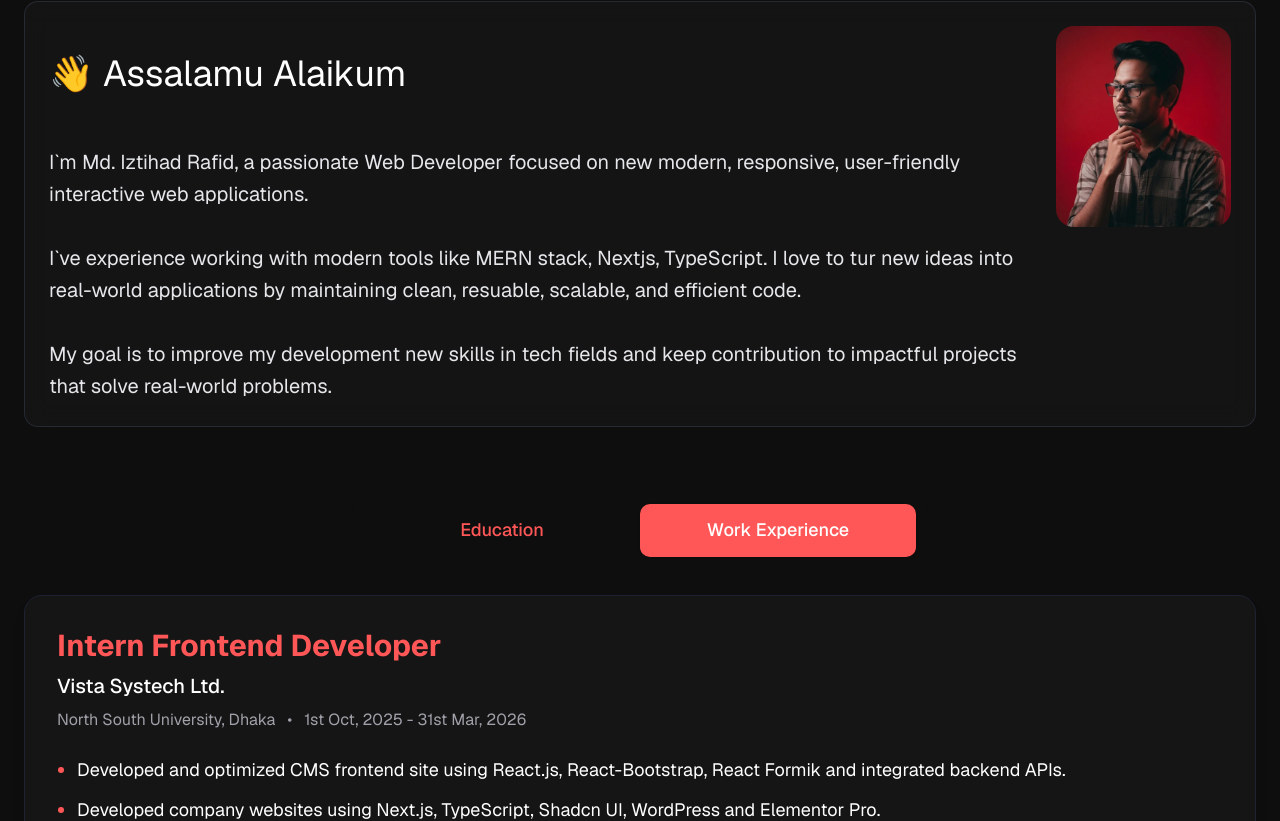
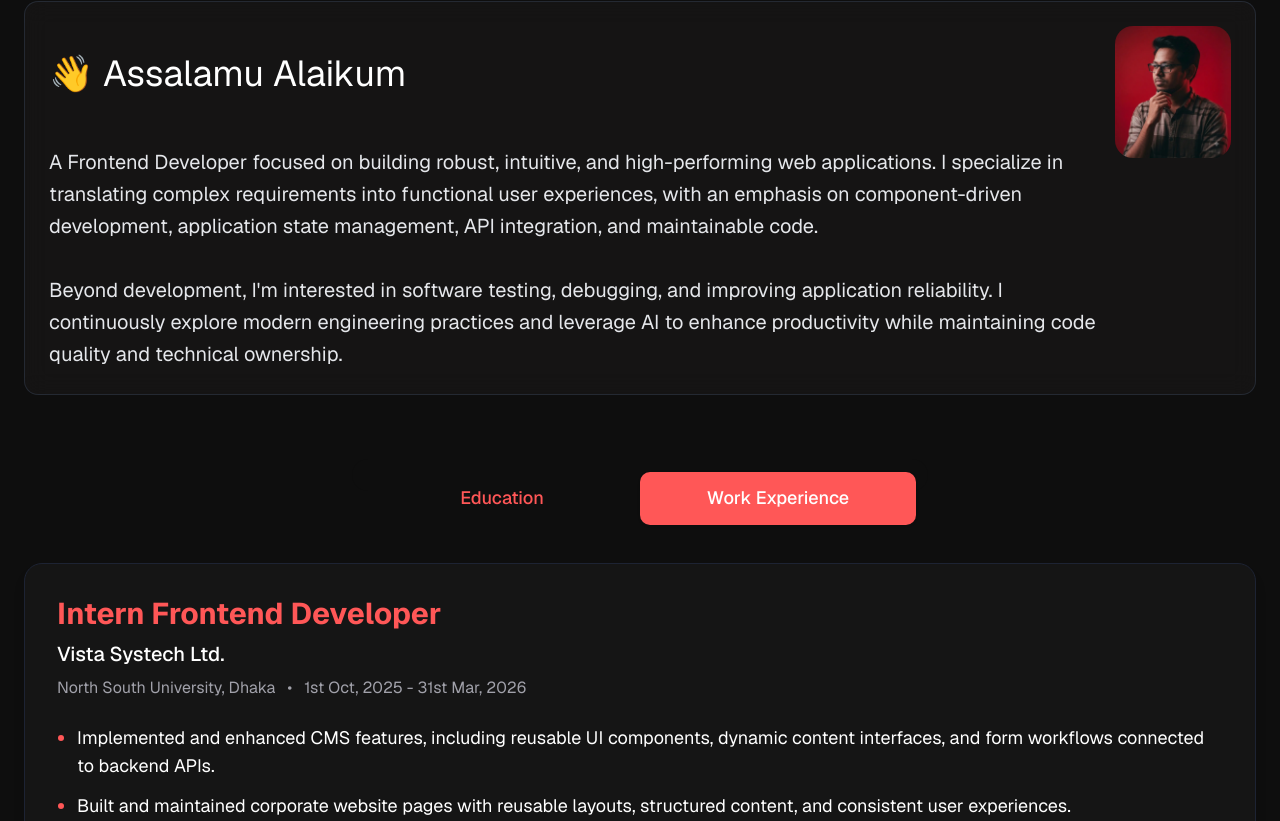
Before and after one commit to IztihadRafid/iztihadrafid-portfolio, a Next.js app: page / in a window 1280 px wide. Shown: the part 2499-3320 px from the top of the page. Built offline with nearby package versions, Linux system fonts and the light colour scheme.

Commit message:
updated about section

```diff
--- a/src/app/projects/[id]/page.tsx
+++ b/src/app/projects/[id]/page.tsx
@@ -227,7 +227,7 @@ export default async function ProjectDetails({
           </div>
 
           {/* CTA */}
-          <div className="mt-10 rounded-2xl border border-red-1/20 bg-[linear-gradient(135deg,rgba(255,87,87,0.12),rgba(21,21,21,0)_65%)] p-6 md:p-8">
+          {/* <div className="mt-10 rounded-2xl border border-red-1/20 bg-[linear-gradient(135deg,rgba(255,87,87,0.12),rgba(21,21,21,0)_65%)] p-6 md:p-8">
             <p className="text-[10px] font-semibold uppercase tracking-[0.2em] text-red-1">
               Next step
             </p>
@@ -245,7 +245,7 @@ export default async function ProjectDetails({
               Start a conversation
               <ArrowUpRight className="h-4 w-4" />
             </Link>
-          </div>
+          </div> */}
         </div>
       </div>
     </div>
--- a/src/components/About.tsx
+++ b/src/components/About.tsx
@@ -8,7 +8,6 @@ import { Tabs, TabsContent, TabsList, TabsTrigger } from "./ui/tabs";
 
 import { motion } from "motion/react";
 const About = () => {
-
   return (
     <div className=" mt-10 md:mt-14 lg:mt-16" id="about">
       <div className="flex flex-col items-center pt-10 md:mb-8 lg:mb-10 mb-0">
@@ -52,16 +51,17 @@ const About = () => {
             </h3>
             <br></br>
             <p className="md:text-xl text-lg  leading-8 text-gray-1">
-              I`m Md. Iztihad Rafid, a passionate Web Developer focused on new
-              modern, responsive, user-friendly interactive web applications.
+              A Frontend Developer focused on building robust, intuitive, and
+              high-performing web applications. I specialize in translating
+              complex requirements into functional user experiences, with an
+              emphasis on component-driven development, application state
+              management, API integration, and maintainable code.
               <br></br>
-              <br></br> I`ve experience working with modern tools like MERN
-              stack, Nextjs, TypeScript. I love to tur new ideas into real-world
-              applications by maintaining clean, resuable, scalable, and
-              efficient code. <br></br>
-              <br></br> My goal is to improve my development new skills in tech
-              fields and keep contribution to impactful projects that solve
-              real-world problems.
+              <br></br> Beyond development, I'm interested in software testing,
+              debugging, and improving application reliability. I continuously
+              explore modern engineering practices and leverage AI to enhance
+              productivity while maintaining code quality and technical
+              ownership.<br></br>
             </p>
           </div>
           <div>
@@ -146,11 +146,13 @@ const About = () => {
                 institute="North South University, Dhaka"
                 date="1st Oct, 2025 - 31st Mar, 2026"
                 responsibilities={[
-                  "Developed and optimized CMS frontend site using React.js, React-Bootstrap, React Formik and integrated backend APIs.",
-                  "Developed company websites using Next.js, TypeScript, Shadcn UI, WordPress and Elementor Pro.",
-                  "Integrated third-party services and RESTful APIs.",
-                  "Maintained responsive, user-friendly applications with cross-browser compatibility.",
-                  "Handled QA tasks using Jira, debugging, and testing checklists.",
+                  "Implemented and enhanced CMS features, including reusable UI components, dynamic content interfaces, and form workflows connected to backend APIs.",
+                  "Built and maintained corporate website pages with reusable layouts, structured content, and consistent user experiences.",
+                  "Implemented form handling and validation, managed API data integration, and addressed issues in frontend-to-backend communication.",
+                  "Implemented loading states and Suspense boundaries to manage asynchronous content rendering and improve the user experience during data loading.",
+                  "Developed and customized business website pages, improving layout consistency, content presentation, and responsive behavior.",
+                  "Identified and resolved UI, functionality, and integration issues through debugging and manual testing.",
+                  "Prepared test cases and checklists, reported bugs in Jira, and performed smoke, sanity, and regression testing to verify fixes.",
                 ]}
               />
             </motion.div>
--- a/src/components/Contact.tsx
+++ b/src/components/Contact.tsx
@@ -50,7 +50,8 @@ const Contact = () => {
     } catch {
       addToast({
         message: "Message not sent",
-        description: "Network error. Please check your connection and try again.",
+        description:
+          "Network error. Please check your connection and try again.",
         type: "error",
       });
     } finally {
@@ -59,7 +60,10 @@ const Contact = () => {
   };
 
   return (
-    <div className="bg-black-1/40 backdrop-blur-md md:mt-8 lg:mt-10 text-white" id="contact">
+    <div
+      className="bg-black-1/40 backdrop-blur-md md:mt-8 lg:mt-10 text-white"
+      id="contact"
+    >
       <div className="flex flex-col items-center pt-10  lg:mb-10 mb-0 max-w-8xl mx-auto">
         <h1 className="lg:text-6xl md:text-4xl text-4xl ">
           <SplitText
@@ -75,7 +79,7 @@ const Contact = () => {
             rootMargin="-100px"
             textAlign="center"
           />
-           <SplitText
+          <SplitText
             text="Me"
             className=" text font-semibold  text-gray-1 ml-3"
             delay={50}
@@ -98,7 +102,9 @@ const Contact = () => {
 
       <section className="w-full flex lg:flex-row flex-col lg:items-start items-center justify-between gap-6 max-w-8xl mx-auto">
         <div className="lg:w-1/2 mx-auto w-[80%] border border-gray-4 rounded-2xl bg-[#151515] p-10">
-          <h4 className="text-3xl font-semibold mb-3">Let`s <span className="text-red-1">Connect</span></h4>
+          <h4 className="text-3xl font-semibold mb-3">
+            Let`s <span className="text-red-1">Connect</span>
+          </h4>
           <p className="text-gray-1 mb-3">
             I`m always interested in new opportunities, collaborations,
             reprsentations, and exciting projects. Whether you have a question,
@@ -146,7 +152,7 @@ const Contact = () => {
                 autoComplete="email"
                 maxLength={254}
                 disabled={isSending}
-                placeholder="Enter Email Address"
+                placeholder="Enter Your Email Address"
                 className="w-full border border-gray-4 rounded-lg p-3 mb-3 mt-2 bg-[#101012]"
               />
             </div>
```
